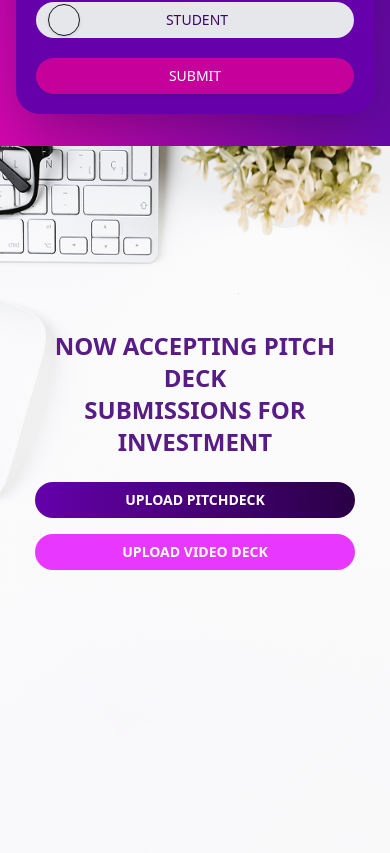
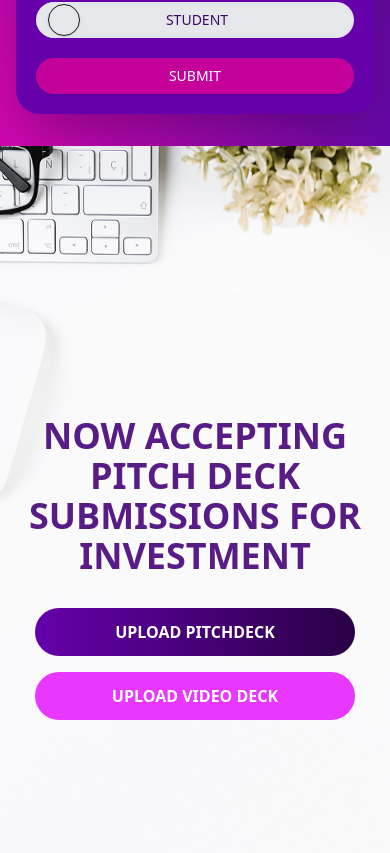
Before and after one commit to darshit890/pitchvilla-landing-page, a Next.js app: page / in a window 390 px wide. Shown: the part 871-1724 px from the top of the page. Built offline with nearby package versions, Linux system fonts and the light colour scheme.

Commit message:
Update PiitchDeck.tsx

```diff
--- a/src/components/PiitchDeck.tsx
+++ b/src/components/PiitchDeck.tsx
@@ -2,9 +2,7 @@ import Image from "next/image";
 
 const PitchDeck = () => {
   return (
-    <div className="relative min-h-[100vh]">
-      {/* Main content container */}
-      <div className="relative w-full min-h-[100vh]">
+    <div className="relative h-screen w-full">
       {/* Background image */}
       <div className="absolute inset-0">
         <Image
@@ -17,24 +15,22 @@ const PitchDeck = () => {
         />
       </div>
 
-        {/* Content overlay with vertical and horizontal centering, shifted slightly down */}
-        <div className="relative z-10 w-full h-full flex items-center justify-center p-6 sm:p-8 md:p-12 pt-50">
-          {/* Content container - centered horizontally but shifted down */}
-          <div className="max-w-7xl w-full flex flex-col items-center text-center mt pt-40">
-            <h1 className="text-purple-900 text-2xl sm:text-3xl md:text-4xl font-bold mb-6 sm:mb-8">
+      {/* Absolute positioning for perfect centering */}
+      <div className="absolute inset-0 flex items-center justify-center">
+        <div className="flex flex-col items-center text-center">
+          <h1 className="mb-8 font-bold text-4xl text-purple-900">
             NOW ACCEPTING PITCH DECK
             <br />
             SUBMISSIONS FOR INVESTMENT
           </h1>
 
           <div className="flex flex-col gap-4 w-80">
-              <button className="bg-gradient-to-r from-[#6500AB] to-[#290045] text-white border-none font-bold text-sm sm:text-base py-2 sm:py-3 px-6 sm:px-8 rounded-full">
+            <button className="rounded-full bg-gradient-to-r from-[#6500AB] to-[#290045] px-8 py-3 font-bold text-white">
               UPLOAD PITCHDECK
             </button>
-              <button className="bg-[#E838FF] hover:bg-[#E838FF]/90 text-white font-bold text-sm sm:text-base py-2 sm:py-3 px-6 sm:px-8 rounded-full">
+            <button className="rounded-full bg-[#E838FF] px-8 py-3 font-bold text-white hover:bg-[#E838FF]/90">
               UPLOAD VIDEO DECK
             </button>
-            </div>
           </div>
         </div>
       </div>
```
Lines whose indentation alone changed are shown as unchanged.
